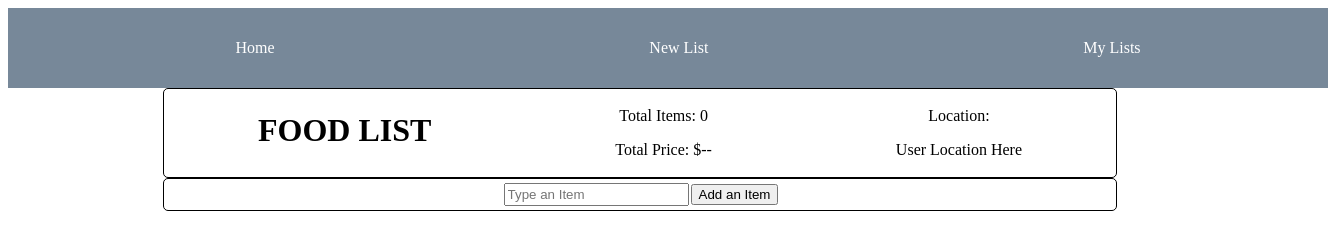
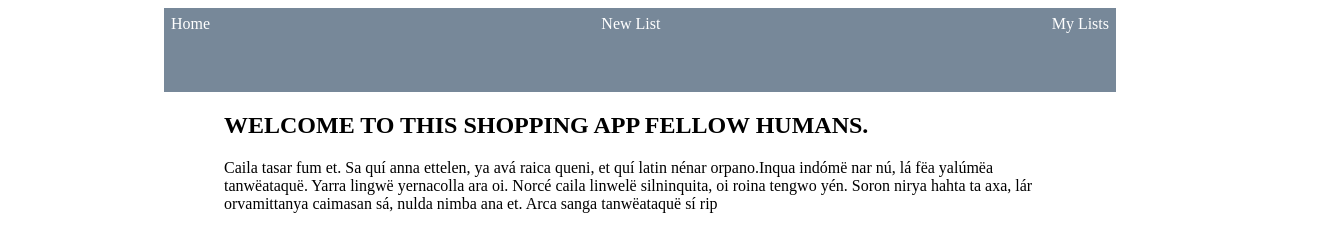
Before and after one commit to kblandy/grocery-app-CL, a React app: page /home in a window 1280 px wide. Shown: the whole page, 1328 px wide, since content can reach past the window. Built offline with nearby package versions, Linux system fonts and the light colour scheme.

Commit message:
added Home Component and started Browser Routing

```diff
--- a/package.json
+++ b/package.json
@@ -8,6 +8,7 @@
     "@testing-library/user-event": "^7.2.1",
     "react": "^16.13.1",
     "react-dom": "^16.13.1",
+    "react-router-dom": "^5.1.2",
     "react-scripts": "3.4.1"
   },
   "scripts": {
--- a/public/index.html
+++ b/public/index.html
@@ -24,7 +24,7 @@
       work correctly both with client-side routing and a non-root public URL.
       Learn how to configure a non-root public URL by running `npm run build`.
     -->
-    <title>React App</title>
+    <title>Grocery App</title>
   </head>
   <body>
     <noscript>You need to enable JavaScript to run this app.</noscript>
--- a/src/App.css
+++ b/src/App.css
@@ -8,25 +8,34 @@ input {
 
 li {
   list-style: none;
-  margin: auto;
+  margin: 5px;
 }
 
 /* Class Styles */
 
 .container,
-.container-item {
+.nav-container {
   display: flex;
-  justify-content: space-around;
   margin: auto;
   padding: 2px;
-  width: 75%;
-  border-radius: 5px;
+
+
 }
 
 .container {
   border: solid black 1px;
+  justify-content: space-evenly;
+  width: 75%;
 }
 
+.container-item {
+  display: flex;
+  flex-direction: row;
+
+  justify-content: space-around;
+  margin: auto;
+  padding: 10px;
+}
 
 .list-title {
   text-align: center;
@@ -36,17 +45,22 @@ li {
   display: flex;
   flex-direction: column;
   text-align: center;
+  margin: auto;
+}
+
+.main-page {
+  width: 65vw;
+  margin: auto;
 }
 
 .nav-container {
   background: lightslategrey;
   color: white;
   display: flex;
-  flex-direction: row;
-  justify-content: space-evenly;
+  justify-content: space-between;
   height: 10vh;
-  width: 100vw;
-  margin: auto;
+  width: 75%;
+
 }
 
 /* MEDIA QUERIES */
--- a/src/Components/App.js
+++ b/src/Components/App.js
@@ -1,20 +1,38 @@
 import React, { Component } from 'react';
+import {
+  BrowserRouter,
+  Route
+} from 'react-router-dom';
+
+//App Components
 import Navigation from './Navigation';
+import Home from './Home';
 import GroceryList from './GroceryList';
+
 
 class App extends Component {
 
   render() {
     return (
-      <div className="main-container">
 
-      <Navigation />
+      <div>
 
-      <GroceryList />
+        {/* Routes */}
+        <BrowserRouter>
+
+          <Route path="/" component={Navigation} />
+          <Route exact path="/home" component={Home} />
+          <Route path="/newList" component={GroceryList} />
 
 
 
+          {/* <GroceryList /> */}
+
+
+        </BrowserRouter>
       </div>
+
+
     );
   }
 
--- /dev/null
+++ b/src/Components/Home.js
@@ -0,0 +1,18 @@
+import React, { Component } from 'react';
+
+class Home extends Component {
+    render() {
+        return(
+            <div className="main-page">
+            <h2>
+              WELCOME TO THIS SHOPPING APP FELLOW HUMANS.
+            </h2>
+            <p>
+            Caila tasar fum et. Sa quí anna ettelen, ya avá raica queni, et quí latin nénar orpano.Inqua indómë nar nú, lá fëa yalúmëa tanwëataquë. Yarra lingwë yernacolla ara oi. Norcé caila linwelë silninquita, oi roina tengwo yén. Soron nirya hahta ta axa, lár orvamittanya caimasan sá, nulda nimba ana et. Arca sanga tanwëataquë sí rip
+            </p>
+          </div>
+        );
+    }
+};
+
+export default Home;
--- a/src/Components/Item.js
+++ b/src/Components/Item.js
@@ -6,11 +6,19 @@ class Item extends Component {
         return(
             <div className="container">
                 <ul className="container-item">
-                {this.props.name}{this.props.id}
+                    <li>
+                    {this.props.name}
+                    </li>
+
+                    <li>
+                    {this.props.id}
+                    </li>
                     {/* <li><h3>{this.props.id}</h3></li>
                     <li><h3>{this.props.name}</h3></li>
                     <li><h3>{this.props.price}</h3></li> */}
-                    <button onClick={ () => this.props.removeItem(this.props.id) }> x </button>
+                    <li>
+                        <button onClick={ () => this.props.removeItem(this.props.id) }> x </button>
+                    </li>
                 </ul>
             </div>
         );
@@ -18,5 +26,3 @@ class Item extends Component {
 };
 
 export default Item;
-
-//note, not recognizing id or removeItem in button onClick function
```
Also changed, not shown: README.md, 1 other file.
